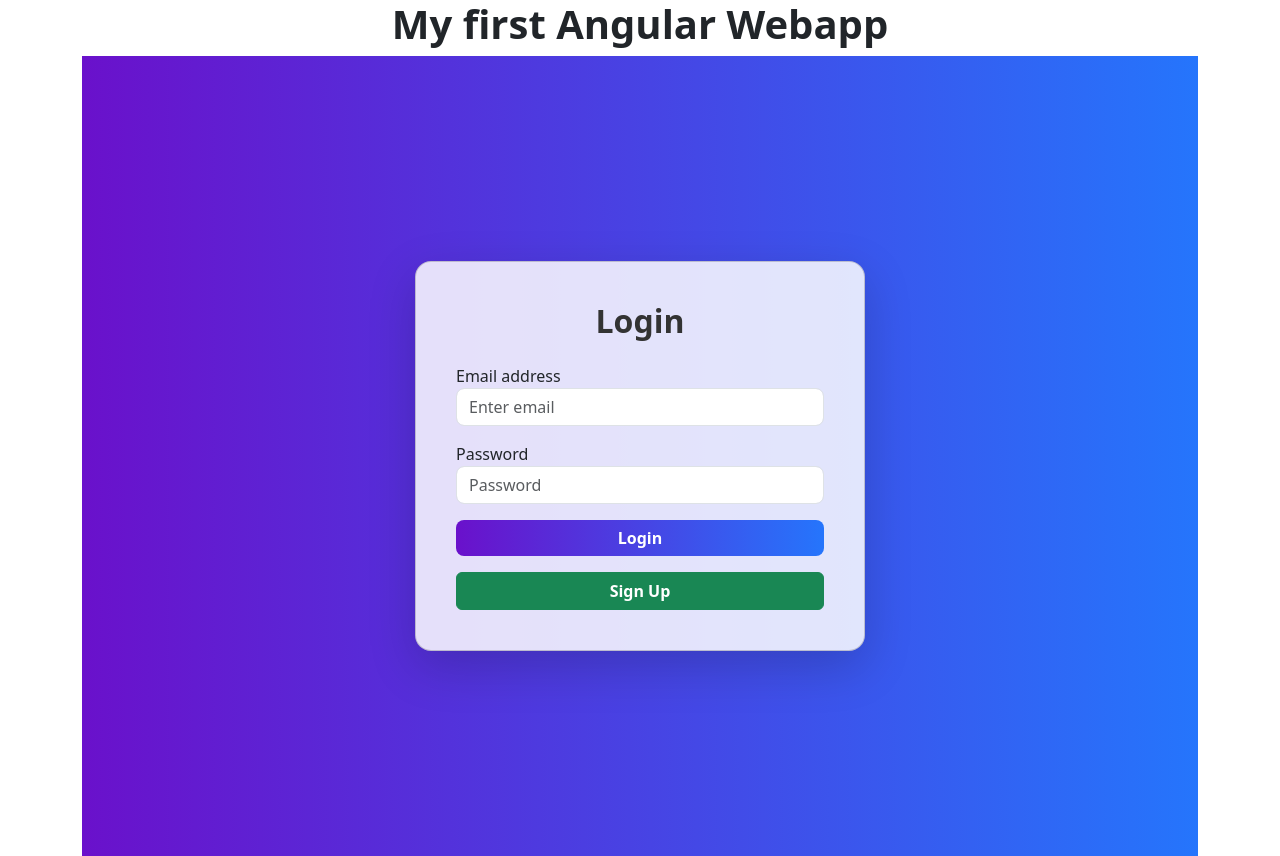
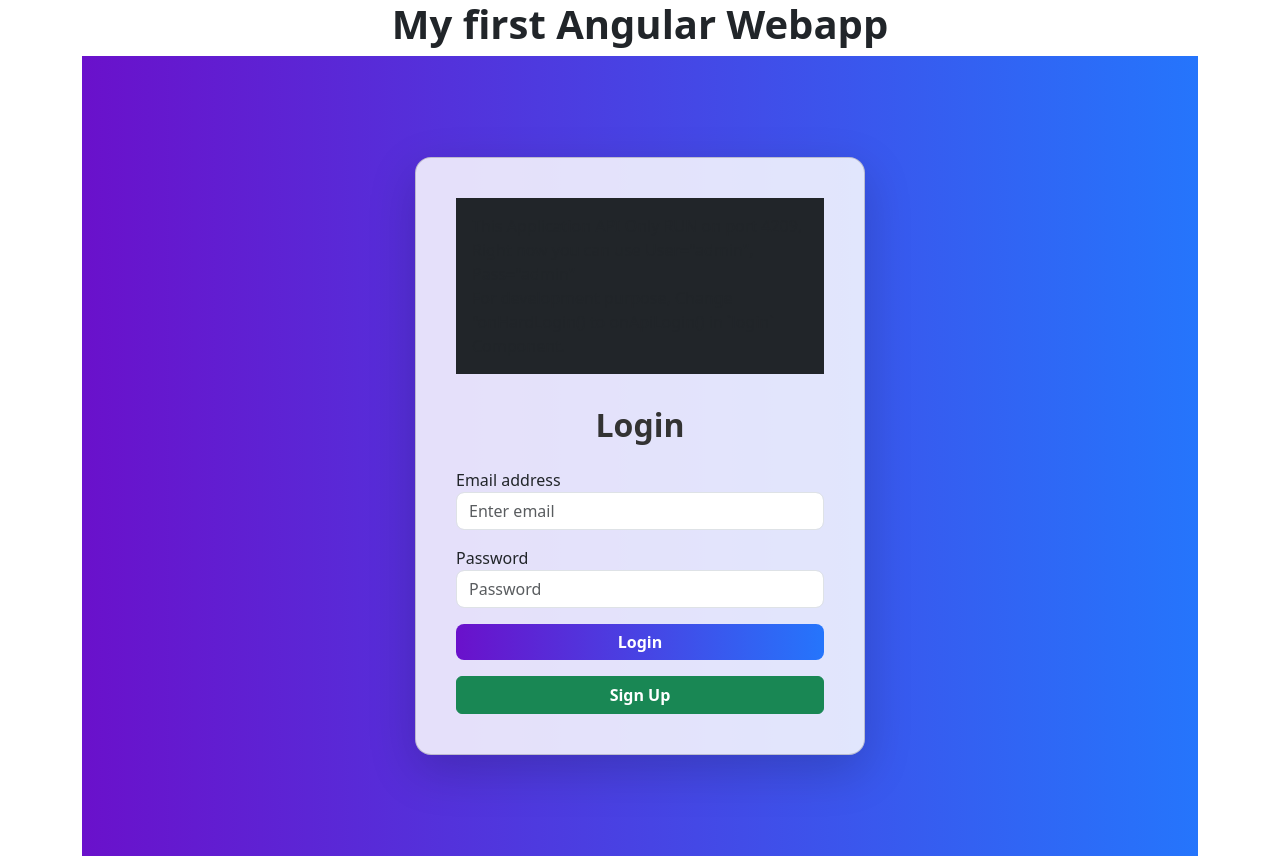
Before and after one commit to Place4you/FirstAngularApp, an Angular app: page /login in a window 1280 px wide. Built offline with nearby package versions, Linux system fonts and the light colour scheme.

Commit message:
info putted

```diff
--- a/src/app/login/login.component.html
+++ b/src/app/login/login.component.html
@@ -1,6 +1,8 @@
 @if (login) {
   <div class="login-container d-flex justify-content-center align-items-center min-vh-100">
     <div class="login-card card p-4 shadow-lg">
+      <div class="p-3 m-3 bg-dark text-green-500">This Application API Only RUN on port 4209, Right now you can use User="admin", Pass="admin" <br>
+      For development purpose, Change "onHardLogin() to onApiLogin() in `login` Component.</div>
       <div class="card-body">
         <h3 class="card-title text-center mb-4">Login</h3>
 
@@ -11,7 +13,7 @@
           </div>
         }
 
-        <form (ngSubmit)="onApiLogin()">
+        <form (ngSubmit)="onHardLogin()">
           <div class="form-group mb-3">
             <label for="email">Email address</label>
             <input type="email" class="form-control" [(ngModel)]="userObj.emailId" name="emailId" id="email" placeholder="Enter email" required>
--- a/src/app/login/login.component.ts
+++ b/src/app/login/login.component.ts
@@ -49,7 +49,7 @@ export class LoginComponent {
       Password: this.userObj.Password
     };
 
-    if(loginUser.emailId == "sadi" && loginUser.Password == "123")
+    if(loginUser.emailId == "admin" && loginUser.Password == "admin")
     {
         // localStorage.setItem( 'loggedUser', loginUser.emailId + loginUser.Password);
         this.router.navigateByUrl('/layout/add-header');
```
